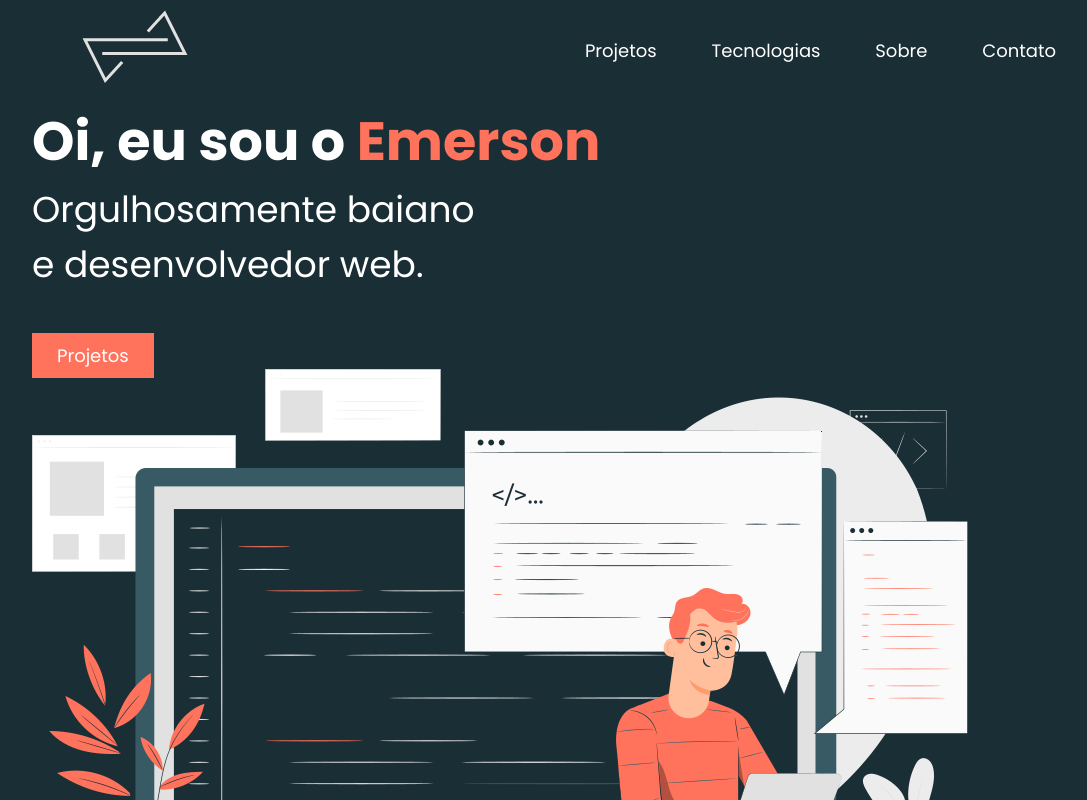
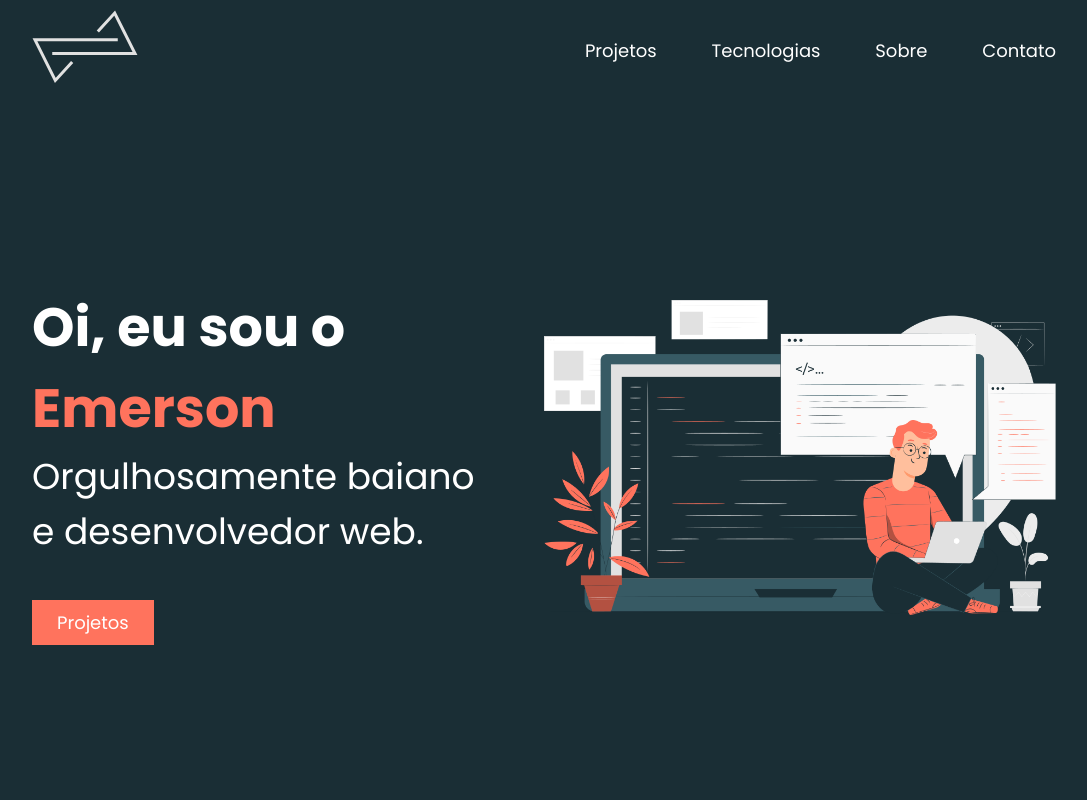
Before and after one commit to Emerson-MM-Filho/Portfolio, a plain HTML site: page index.html in a window 1280 px wide. Shown: the top 800 px of the page, without its empty margins (96-1183 px from the left). Drawn offline with nearby package versions, Linux system fonts and the light colour scheme.

Commit message:
fix responsiveness

```diff
--- a/css/style.css
+++ b/css/style.css
@@ -46,6 +46,10 @@ header a:hover{
     color: var(--orange);
 }
 
+#logo {
+    margin: 0;
+}
+
 .btnMenuDisplay {
     display: none;
 }
@@ -63,8 +67,7 @@ header a:hover{
 }
 
 .textApresentation {
-    justify-content: center;
-    width: 600px;
+    width: 50%;
 }
 
 #apresentation h1 {
@@ -83,7 +86,11 @@ header a:hover{
 }
 
 .imageApresentation {
-    width: 60%;
+    width: 50%;
+}
+
+.imageApresentation img {
+    width: 100%;
 }
 
 #imageDesktop {
@@ -390,18 +397,18 @@ header a:hover{
     color: var(--white);
 }
 
-@media (max-width: 1000px) {
+@media (max-width: 1080px) {
     header {
         max-width: 95%;
         margin: auto;
     }
 
     header svg {
-        width: 48px;
+        width: 64px;
     }
 
     header a {
-        font-size: 12px;
+        font-size: 1rem;
     }
 
     #apresentation {
@@ -624,6 +631,10 @@ header a:hover{
         padding: 0;
     }
 
+    .textApresentation {
+        width: 100%;
+    }
+
     .headerLinks {
         padding: 15px 10px;
         margin: 0;
--- a/index.html
+++ b/index.html
@@ -11,7 +11,7 @@
 </head>
 <body>
     <header>
-        <a href="#apresentation">
+        <a id="logo" href="#apresentation">
             <svg width="106" height="74" viewBox="0 0 106 74" fill="none" xmlns="http://www.w3.org/2000/svg">
                 <path d="M65.8352 21.3908L82.6935 3L103 43.6131H20.2413" stroke="#E1E1E1" stroke-width="3"/>
                 <path d="M40.1648 52.0422L23.3066 70.4331L3.00002 29.82L85.7588 29.82" stroke="#E1E1E1" stroke-width="3"/>
```
